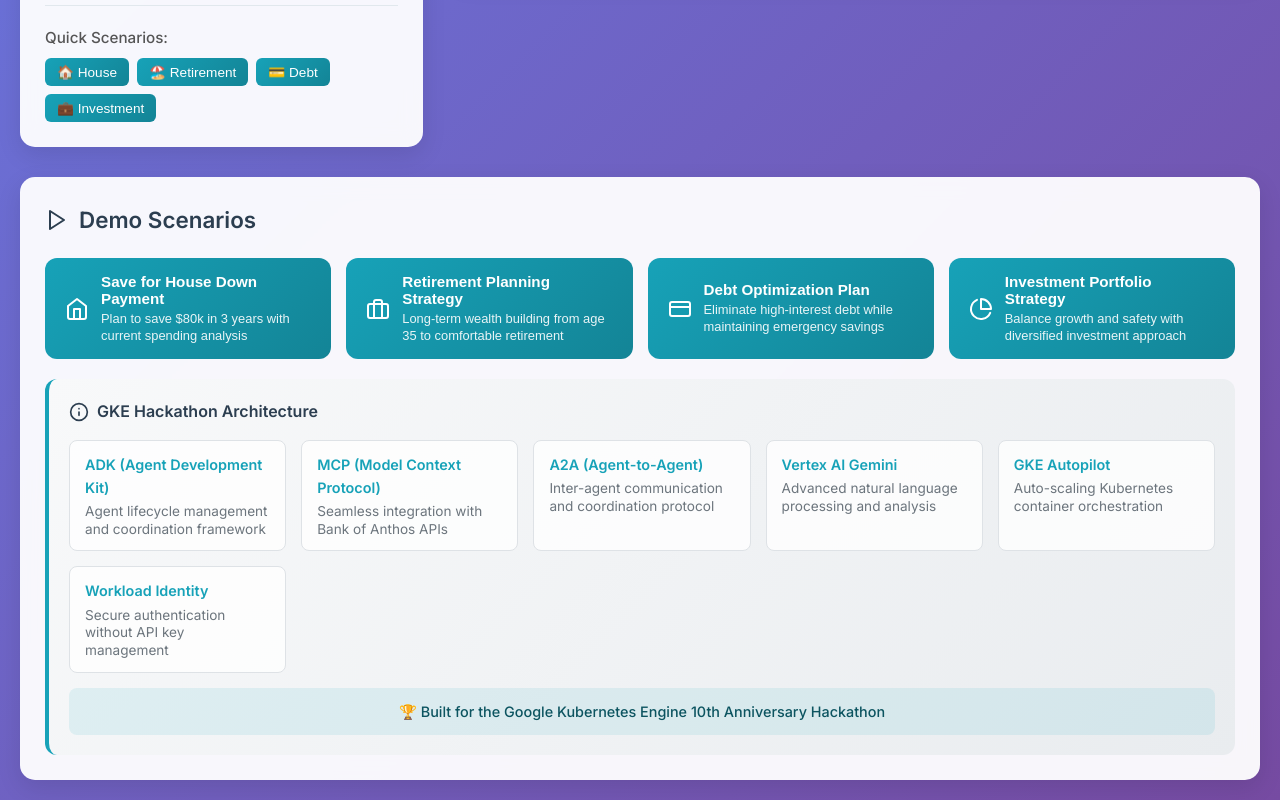
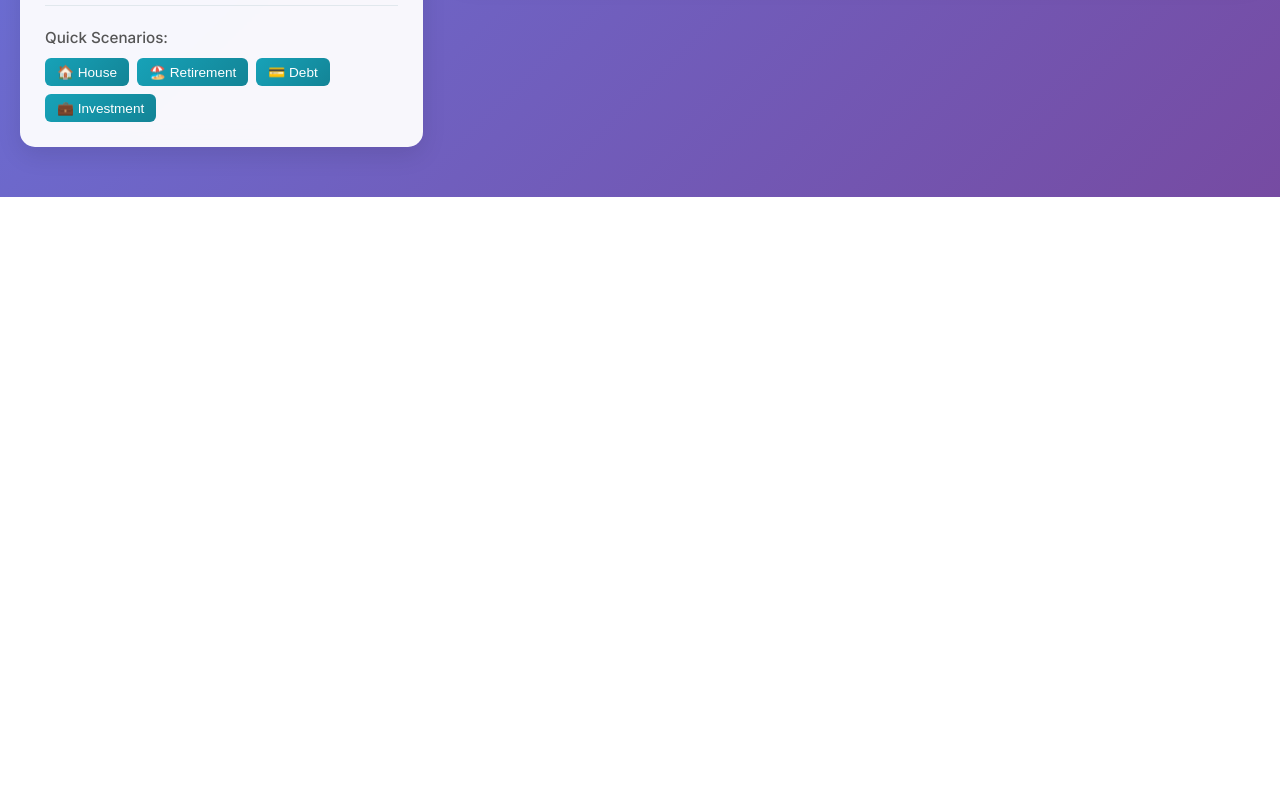
Before and after one commit to sudsk/financial-advisor-agent, a React (Create React App) app in the folder ui/: page / in a window 1280 px wide. Shown: the part 778-1578 px from the top of the page. After the commit the page ends 975 px from the top, so only its background shows below. Built offline with nearby package versions, Linux system fonts and the light colour scheme.

Commit message:
Update App.jsx

```diff
--- a/ui/src/App.jsx
+++ b/ui/src/App.jsx
@@ -1,11 +1,11 @@
-// ui/src/App.jsx
+// ui/src/App.jsx - Updated without Demo Scenarios widget
 import React, { useState, useEffect } from 'react';
 import styled, { createGlobalStyle } from 'styled-components';
 import { motion, AnimatePresence } from 'framer-motion';
 import FinancialQueryInterface from './components/FinancialQueryInterface';
 import AgentStatusDashboard from './components/AgentStatusDashboard';
 import ResultsDisplay from './components/ResultsDisplay';
-import DemoScenarios from './components/DemoScenarios';
+// Removed DemoScenarios import
 import { useFinancialAdvisor } from './hooks/useFinancialAdvisor';
 
 // Global styles
@@ -204,13 +204,7 @@ function App() {
           )}
         </AnimatePresence>
 
-        <motion.div
-          initial={{ opacity: 0, y: 50 }}
-          animate={{ opacity: 1, y: 0 }}
-          transition={{ duration: 0.6, delay: 0.6 }}
-        >
-          <DemoScenarios />
-        </motion.div>
+        {/* Demo Scenarios widget removed - scenarios now only in FinancialQueryInterface */}
       </AppContainer>
     </>
   );
```
